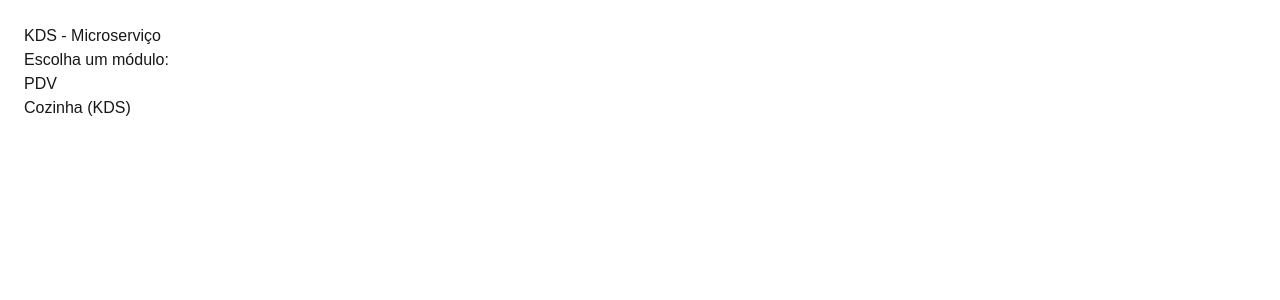
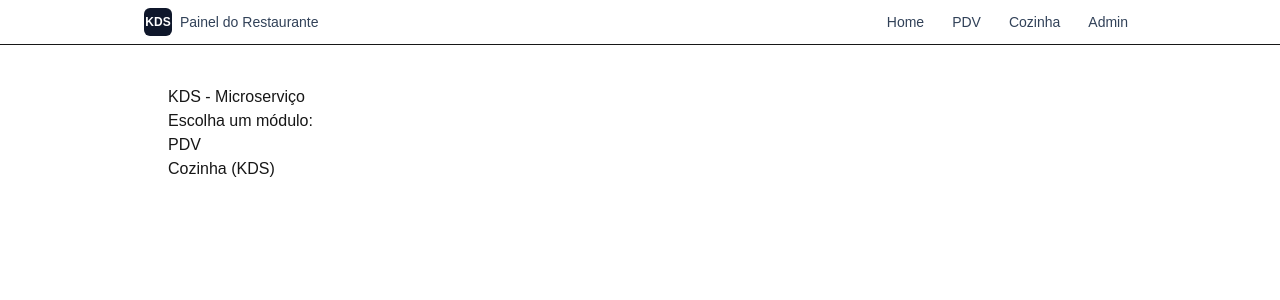
Before and after one commit to caiojcavalcante/kds-microsservice, a Next.js app: page / in a window 1280 px wide. Shown: the top 300 px of the page. Built offline with nearby package versions, Linux system fonts and the light colour scheme.

Commit message:
Add navigation header and main layout styling
Introduces a sticky header with navigation links (Home, PDV, Cozinha, Admin) and updates the layout with improved styling for better user experience. Also adds a new image asset 'midas.png' to the public directory.

```diff
--- a/app/layout.tsx
+++ b/app/layout.tsx
@@ -1,6 +1,7 @@
 // app/layout.tsx
 import "./globals.css";
 import type { ReactNode } from "react";
+import Link from "next/link";
 
 export const metadata = {
   title: "KDS",
@@ -10,8 +11,50 @@ export const metadata = {
 export default function RootLayout({ children }: { children: ReactNode }) {
   return (
     <html lang="pt-BR">
-      <body className="antialiased">
-        {children}
+      <body className="antialiased bg-slate-50 text-slate-900">
+        <header className="border-b bg-white/80 backdrop-blur sticky top-0 z-20">
+          <nav className="mx-auto flex max-w-5xl items-center justify-between px-4 py-2">
+            <div className="flex items-center gap-2">
+              <span className="inline-flex h-7 w-7 items-center justify-center rounded-md bg-slate-900 text-xs font-bold text-white">
+                KDS
+              </span>
+              <span className="text-sm font-medium text-slate-700">
+                Painel do Restaurante
+              </span>
+            </div>
+
+            <div className="flex items-center gap-3 text-sm">
+              <Link
+                href="/"
+                className="rounded px-2 py-1 text-slate-700 hover:bg-slate-100"
+              >
+                Home
+              </Link>
+              <Link
+                href="/pdv"
+                className="rounded px-2 py-1 text-slate-700 hover:bg-slate-100"
+              >
+                PDV
+              </Link>
+              <Link
+                href="/kds"
+                className="rounded px-2 py-1 text-slate-700 hover:bg-slate-100"
+              >
+                Cozinha
+              </Link>
+              <Link
+                href="/admin"
+                className="rounded px-2 py-1 text-slate-700 hover:bg-slate-100"
+              >
+                Admin
+              </Link>
+            </div>
+          </nav>
+        </header>
+
+        <main className="mx-auto max-w-5xl px-4 py-4">
+          {children}
+        </main>
       </body>
     </html>
   );
```
Also changed, not shown: public/midas.png (added).
